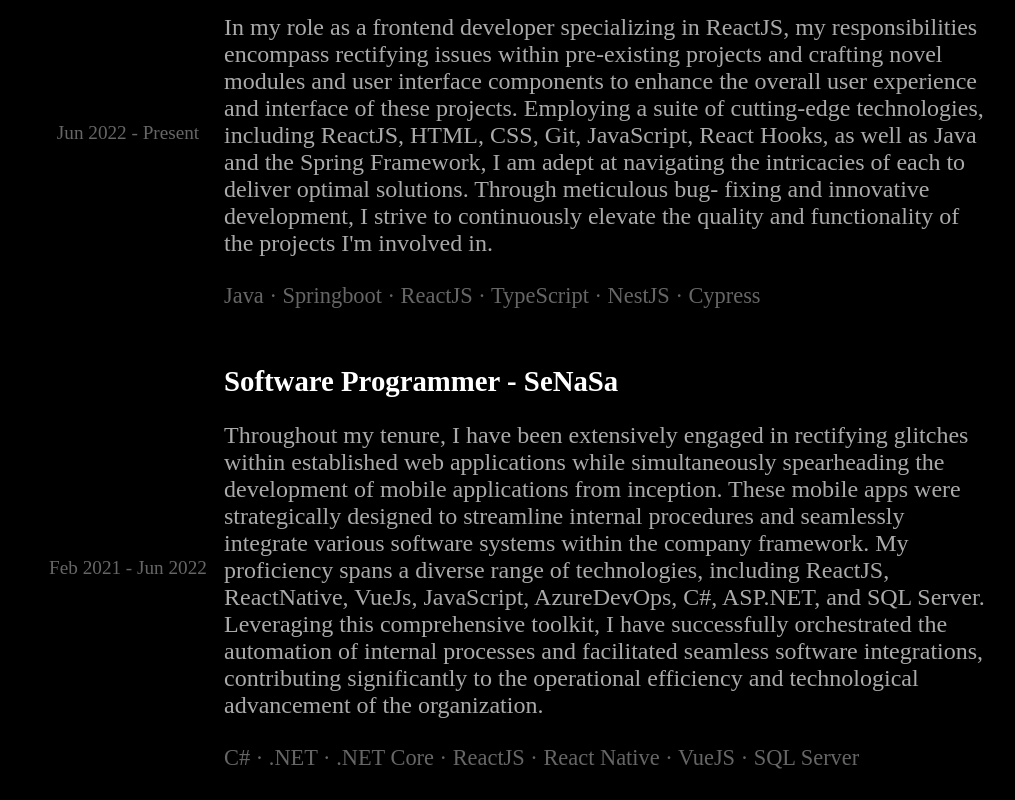
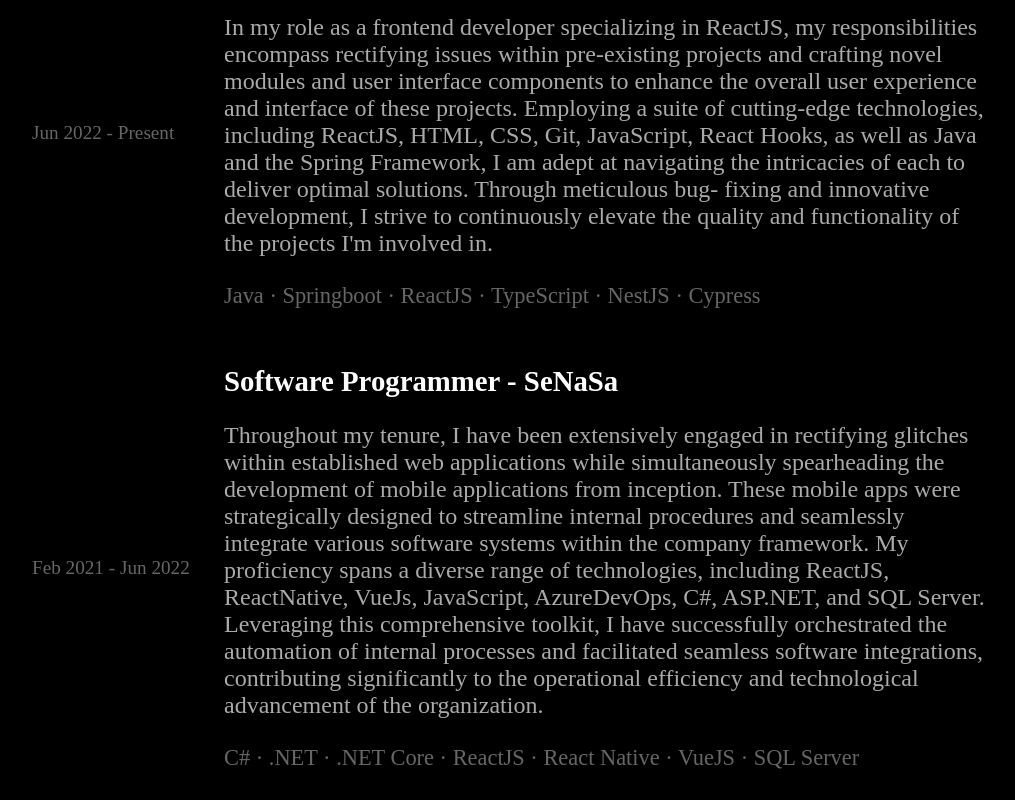
Before and after one commit to TulioMeran/personal-profile, a React (Create React App) app in the folder personal-profile/: page / in a window 1280 px wide. Shown: the part 940-1740 px from the top of the page, without its empty margins (128-1143 px from the left). Built offline with nearby package versions, Linux system fonts and the light colour scheme; a web font is replaced by a local one.

Commit message:
some improvement

```diff
--- a/personal-profile/src/components/sections/workExperience/index.tsx
+++ b/personal-profile/src/components/sections/workExperience/index.tsx
@@ -39,7 +39,7 @@
                         alignItems: 'center',
                         marginTop: 5}} >
                    <Box component={'label'}
-                        sx={{width: {xs: '100%', md:'20%', textAlign: 'center'},
+                        sx={{width: {xs: '100%', md:'20%'},
                             color: customColors.gray,
                             fontSize: '1.2rem'}} >
                        {`${exp.startDay} - ${exp.endDay ? exp.endDay : 'Present'}`}
```
